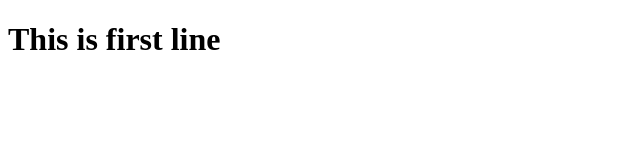
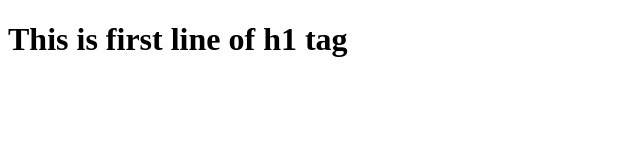
Before and after one commit to hamadhassan/Front-End-Web-UI-Frameworks-and-Tools, a plain HTML site: page Git-Test.html in a window 1280 px wide. Shown: the whole page, without its empty margins (0-640 px from the left). Drawn offline with Linux system fonts and the light colour scheme.

Commit message:
second commit

```diff
--- a/Git-Test.html
+++ b/Git-Test.html
@@ -7,6 +7,6 @@
     <title>Document</title>
 </head>
 <body>
-    <h1>This is first line </h1>
+    <h1>This is first line of h1 tag </h1>
 </body>
 </html>
```
